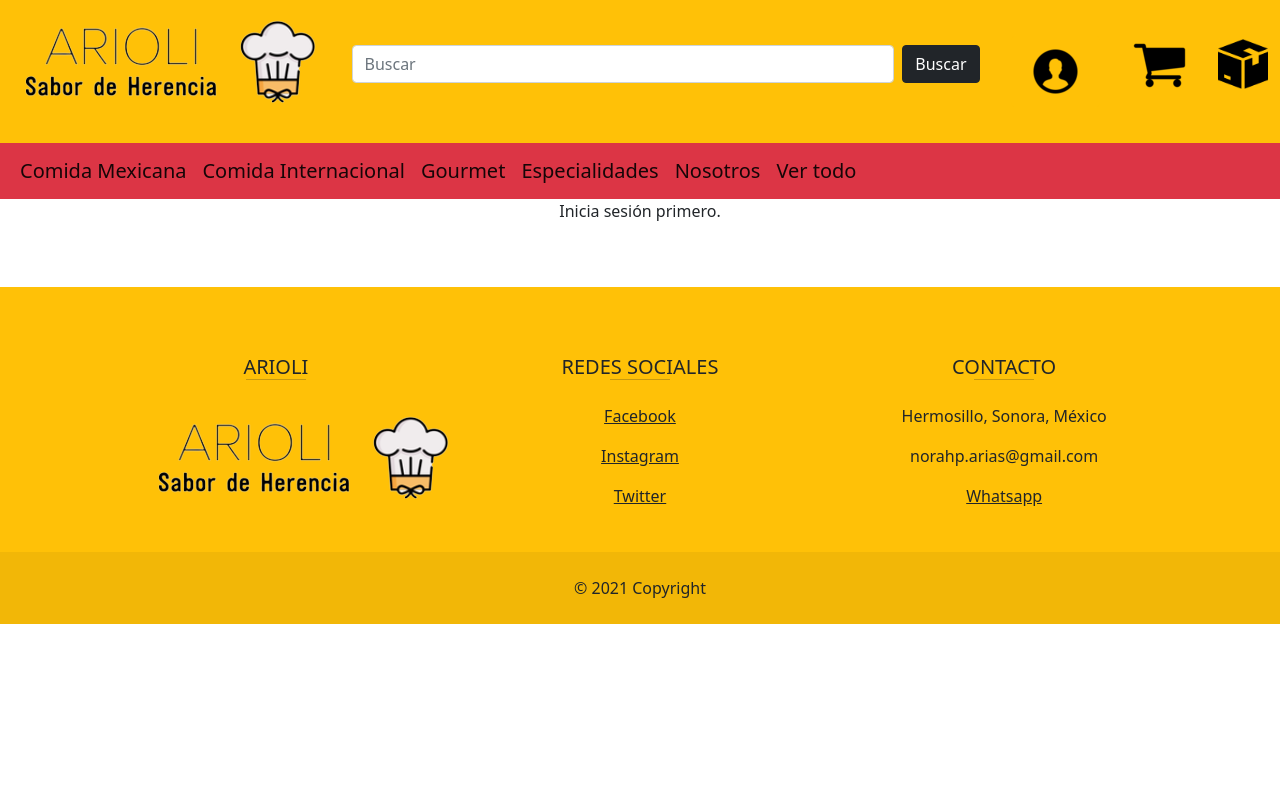
After one commit to aydin-due/proyecto-isw, a Flask app: page /pedidos in a window 1280 px wide. The commit adds this page. Run offline with Flask 2, Linux system fonts and the light colour scheme; some libraries are stand-ins or nearby versions.

Commit message:
cancelar pedido

```diff
--- a/app.py
+++ b/app.py
@@ -82,6 +82,30 @@ def cart():
     else:
         return render_template('cart.html', carrito=None, error="Inicia sesión primero.")
 
+@app.route('/pedidos',methods=['GET','POST'])
+def pedidos():
+    if 'username' in session:
+        user = session['username']
+        email = session['email']
+        if request.method == 'POST':
+            pedido = request.form['boton']
+            llaves = list(dict_usuarios[email]['pedidos'].keys())
+            lista_pedidos = [x for x in list(dict_usuarios[email]['pedidos'].keys()) if str(x) != str(pedido)]
+            pedidos_usuario={k:v for k,v in dict_usuarios[email]['pedidos'].items()}
+            dict_usuarios[email]['pedidos']= {k:v for k,v in pedidos_usuario.items() if k in lista_pedidos}
+            #print(dict_usuarios, pedido, lista_pedidos, llaves, pedidos_usuario)
+            with open('static/data/usuarios.json', 'w') as fp:
+                json.dump(dict_usuarios, fp)
+            pedidos=consultarPedidos(email)
+            return render_template('pedidos.html', username=user, pedidos=pedidos, error='Pedido cancelado exitosamente.')
+        else:
+            pedidos = consultarPedidos(email)
+            if (len(pedidos.keys())>0):
+                return render_template('pedidos.html', username=user, pedidos=pedidos)
+            return render_template('pedidos.html', username=user, pedidos=pedidos, error='No has realizado ningún pedido.')
+    else:
+        return render_template('pedidos.html', error="Inicia sesión primero.")
+
 
 @app.route('/login',methods=['GET','POST'])
 def login():
@@ -131,5 +155,21 @@ def consultarCarrito(email):
     pedido=(len(carrito['productos'].keys()) > 0)
     return carrito, pedido
 
+def consultarPedidos(email):
+    with open('static/data/usuarios.json') as f:
+        dict_usuarios = json.load(f)
+    pedidos={}
+    for k in dict_usuarios[email]['pedidos'].keys():
+        pedidos[k]={'productos':{}, 'total':0}
+        for k2,v2 in dict_productos.items():
+            if k2 in dict_usuarios[email]['pedidos'][k]['productos']:
+                pedidos[k]['productos'][k2]=v2
+                cantidad = dict_usuarios[email]['pedidos'][k]['productos'].count(k2)
+                pedidos[k]['productos'][k2]['cantidad']= cantidad
+                pedidos[k]['total']+= dict_productos[k2]['precio']*cantidad
+                pedidos[k]['fecha']=dict_usuarios[email]['pedidos'][k]['fecha']
+    return pedidos
+
+
 if __name__ == '__main__':
     app.run(debug=True)
--- a/static/data/usuarios.json
+++ b/static/data/usuarios.json
@@ -1 +1 @@
-{"si@hotmail.com": {"password": "si", "name": "Aydin", "surname": "Salman", "carrito": [], "pedidos": {"0": {"productos": ["45", "22", "2"], "fecha": "04/27/2022, 17:00:05"}, "1": {"productos": ["45", "22", "2"], "fecha": "04/27/2022, 17:03:06"}, "2": {"productos": ["2", "3", "3", "4", "1"], "fecha": "04/27/2022, 17:09:59"}}, "admin": true}, "iribe@gmail.com": {"name": "alejandro", "surname": "iribe", "password": "a", "carrito": ["4", "2", "2"], "pedidos": {}, "admin": false}, "Anaya.anap@gmail.com": {"name": "Ana", "surname": "Anaya", "password": "anaya", "carrito": [], "pedidos": {}, "admin": false}, "a@gmail.com": {"name": "si", "surname": "ala", "password": "a", "carrito": [], "pedidos": {}, "admin": false}, "ana@gmail.com": {"name": "Ana", "surname": "Anaya", "password": "ana", "carrito": {}, "pedidos": null, "admin": false}}
+{"si@hotmail.com": {"password": "si", "name": "Aydin", "surname": "Salman", "carrito": [], "pedidos": {"0": {"productos": ["45", "22", "2"], "fecha": "04/27/2022, 17:00:05"}, "2": {"productos": ["2", "3", "3", "4", "1"], "fecha": "04/27/2022, 17:09:59"}}, "admin": true}, "iribe@gmail.com": {"name": "alejandro", "surname": "iribe", "password": "a", "carrito": [], "pedidos": {}, "admin": false}, "Anaya.anap@gmail.com": {"name": "Ana", "surname": "Anaya", "password": "anaya", "carrito": [], "pedidos": {}, "admin": false}, "a@gmail.com": {"name": "si", "surname": "ala", "password": "a", "carrito": [], "pedidos": {}, "admin": false}, "ana@gmail.com": {"name": "Ana", "surname": "Anaya", "password": "ana", "carrito": {}, "pedidos": null, "admin": false}}
--- a/templates/cart.html
+++ b/templates/cart.html
@@ -54,6 +54,9 @@
             <!-- CARRITO -->
             <form action="/cart" method="GET">
                 <input type="image" src="static/images/carrito.png" class="rounded float-start" alt="IMAGE">
+            </form>
+            <form action="/pedidos" method="GET">
+                <input type="image" src="static/images/pedidos.png" style="height: 50px;" class="rounded float-start" alt="IMAGE">
             </form>
         </div>
     </nav>
--- /dev/null
+++ b/templates/pedidos.html
@@ -0,0 +1,168 @@
+
+<html>
+    <head>
+        <meta charset="UTF-8">
+        <title>Arioli - Pedidos</title>
+        <!-- BOOTSTRAP 4 CDN -->
+        <link rel="stylesheet" href="{{ url_for('static', filename='css/bootstrap.min.css') }}">
+        <script src="js/jquery.min.js"></script>
+        <script src="{{ url_for('static', filename='js/bootstrap.bundle.js') }}"></script>
+        <!-- CUSTOM CSS -->
+        <link rel="stylesheet" href="{{ url_for('static', filename='css/italiana.css') }}">
+    </head>
+
+    <body>
+        <!-- BARRA LOGO -->
+        <nav class="navbar navbar-expand-lg navbar-light bg-warning bd-example">
+            <div class="container-fluid">
+                <form action="/" method="GET">
+                    <input type="image" src="static/images/logorb.png" class="rounded float-start" alt="IMAGE">
+                </form>
+                <!-- BARRA BUSCAR -->
+                <div class="nav-item col-6" id="barramenu">
+                    <form class="d-flex">
+                        <input class="form-control me-2" type="search" placeholder="Buscar" aria-label="Search">
+                        <button class="btn btn-dark" type="submit">Buscar</button>
+                    </form>
+                </div>
+
+                <!-- INICIAR SESION -->
+                <ul class="navbar-nav justify-content-end">
+                    <li class="nav-item">
+                        <input type="image" src="static/images/user.png" class="btn btn-warning btn-lg" data-bs-toggle="modal" data-bs-target="#exampleModal" data-bs-whatever="@mdo"></button>
+                        <div class="modal fade" id="exampleModal" tabindex="-1" aria-labelledby="exampleModalLabel" aria-hidden="true">
+                            <div class="modal-dialog">
+                                <div class="modal-content">
+                                    <div class="modal-header">
+                                        <h5 class="modal-title" id="exampleModalLabel">Cuenta</h5>
+                                        <button type="button" class="btn-close" data-bs-dismiss="modal" aria-label="Close"></button>
+                                    </div>
+                                    <div class="modal-body">
+                                        {% if username %}
+                                            <label class="form-label">Bienvenido, {{ username }}</label><br>
+                                            <a class="btn btn-light " href="/logout" role="button">Cerrar Sesión</a>
+                                        {% else %}
+                                        <a class="btn btn-light " href="/registro" role="button">Crear una Cuenta</a>
+                                        <a class="btn btn-light " href="/login" role="button">Iniciar Sesión</a>
+                                        {% endif %}
+                                    </div>
+                                </div>
+                            </div>
+                        </div>
+                    </li>
+                </ul>
+
+                <!-- CARRITO -->
+                <form action="/cart" method="GET">
+                    <input type="image" src="static/images/carrito.png" class="rounded float-start" alt="IMAGE">
+                </form>
+                <form action="/pedidos" method="GET">
+                    <input type="image" src="static/images/pedidos.png" style="height: 50px;" class="rounded float-start" alt="IMAGE">
+                </form>
+            </div>
+        </nav>
+
+        <!-- BARRA COMIDAS -->
+        <nav class="navbar navbar-expand-lg navbar-light bg-danger">
+            <div class="container-fluid justify-content-start">
+                <button class="navbar-toggler" type="button" data-bs-toggle="collapse" data-bs-target="#navbarNav" aria-controls="navbarNav" aria-expanded="false" aria-label="Toggle navigation">
+                <span class="navbar-toggler-icon"></span>
+            </button>
+                <div class="collapse navbar-collapse" id="navbarNav">
+                    <ul class="navbar-nav">
+                        <li class="nav-item">
+                            <a class="mb-0 h5 nav-link active" aria-current="page" href="/mexicana">Comida Mexicana</a>
+                        </li>
+                        <li class="nav-item">
+                            <a class="mb-0 h5 nav-link active" aria-current="page" href="/internacional">Comida Internacional</a>
+                        </li>
+                        <li class="nav-item">
+                            <a class="mb-0 h5 nav-link active" aria-current="page" href="/gourmet">Gourmet</a>
+                        </li>
+                        <li class="nav-item">
+                            <a class="mb-0 h5 nav-link active" aria-current="page" href="/especial">Especialidades</a>
+                        </li>
+                        <li class="nav-item">
+                            <a class="mb-0 h5 nav-link active" aria-current="page" href="/nosotros">Nosotros</a>
+                        </li>
+                        <li class="nav-item">
+                            <a class="mb-0 h5 nav-link active" aria-current="page" href="/products">Ver todo</a>
+                        </li>
+                    </ul>
+                </div>
+            </div>
+        </nav>
+
+        <div class="">
+            <div class="text-md-center">
+                <section class="container content-section">
+                    <form action="" method="post">
+                        {% if error %}
+                            <p class="error"> {{ error }}</p>
+                        {% endif %}
+                        {% if username %}
+                        <div class="shop-items">
+                            {%for k in pedidos.keys() %}
+                            <span class="shop-item-price"><strong>Pedido </strong>#{{  k }}</span>
+                            <span class="shop-item-price"><strong>Fecha: </strong>{{  pedidos[k]['fecha'] }}</span>
+                                {%for k2,v in pedidos[k]['productos'].items() %}
+                                <div class="shop-item">
+                                    <span class="shop-item-title">{{  v['title'] }}</span>
+                                    <img class="shop-item-image" src="{{  v['thumbnail'] }}">
+                                    <div class="shop-item-details">
+                                        <span class="shop-item-price">${{  v['precio'] }}</span>
+                                        <span class="shop-item-price"><strong>Cantidad:</strong> {{  v['cantidad'] }}</span>
+                                    </div>
+                                </div>
+                                {%endfor %}
+                            <span class="shop-item-price"><strong>Total: </strong>${{  pedidos[k]['total'] }}</span>
+                            <button class="btn btn-warning shop-item-button" type="submit" value="{{ k }}" name="boton">Cancelar pedido</button>
+                            {%endfor %}
+                        </div>
+                    {% endif %}
+                    </form>
+                </section>
+            </div>
+        </div>
+
+        <br><br>
+        <!-- FOOTERS -->
+        <footer class="page-footer font-small unique-color-dark">
+            <div style="background-color: #ffc107;">
+                <div class="container">
+                    <div class="row py-1 d-flex align-items-center">
+                        <div class="container text-center text-md-left mt-5">
+                            <div class="row mt-3">
+                                <div class="col-md-3 col-lg-4 col-xl-3 mx-auto mb-4">
+                                    <h6 class="text-uppercase font-weight-bold mb-0 h5">Arioli</h6>
+                                    <hr class="deep-purple accent-2 mb-4 mt-0 d-inline-block mx-auto" style="width: 60px;">
+                                    <div class="">
+                                        <img src="static/images/logorb.png" class="rounded float-start" alt="IMAGE">
+                                    </div>
+                                </div>
+                                <div class="col-md-2 col-lg-2 col-xl-2 mx-auto mb-4">
+                                    <h6 class="text-uppercase font-weight-bold mb-0 h5">Redes Sociales</h6>
+                                    <hr class="deep-purple accent-2 mb-4 mt-0 d-inline-block mx-auto" style="width: 60px;">
+                                    <p><a href="#" class="link-dark">Facebook</a></p>
+                                    <p><a href="#" class="link-dark">Instagram</a></p>
+                                    <p><a href="#" class="link-dark">Twitter</a></p>
+                                </div>
+                                <div class="col-md-4 col-lg-3 col-xl-3 mx-auto mb-md-0 mb-4">
+                                    <h6 class="text-uppercase font-weight-bold mb-0 h5">Contacto</h6>
+                                    <hr class="deep-purple accent-2 mb-4 mt-0 d-inline-block mx-auto" style="width: 60px;">
+                                    <p><i class="fas fa-home mr-3"></i> Hermosillo, Sonora, México</p>
+                                    <p><i class="fas fa-envelope mr-3"></i> norahp.arias@gmail.com</p>
+                                    <p><a href="#" class="link-dark">Whatsapp</a></p>
+                                </div>
+                            </div>
+                        </div>
+                    </div>
+                </div>
+                <div class="text-center p-4" style="background-color: rgba(0, 0, 0, 0.05);">
+                    © 2021 Copyright
+                </div>
+            </div>
+        </footer>
+    </body>
+
+    </HTML>
--- a/templates/products.html
+++ b/templates/products.html
@@ -55,6 +55,9 @@
             <!-- CARRITO -->
             <form action="/cart" method="GET">
                 <input type="image" src="static/images/carrito.png" class="rounded float-start" alt="IMAGE">
+            </form>
+            <form action="/pedidos" method="GET">
+                <input type="image" src="static/images/pedidos.png" style="height: 50px;" class="rounded float-start" alt="IMAGE">
             </form>
         </div>
     </nav>
```
Also changed, not shown: static/data/pedidos.json (added, +1 -0 lines), templates/index.html (+7 -2 lines), static/images/pedidos.png (added).
